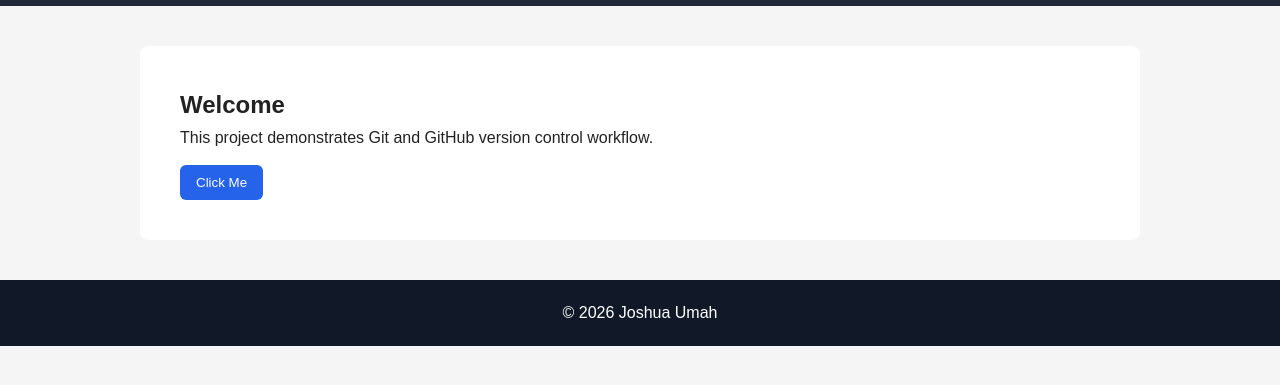
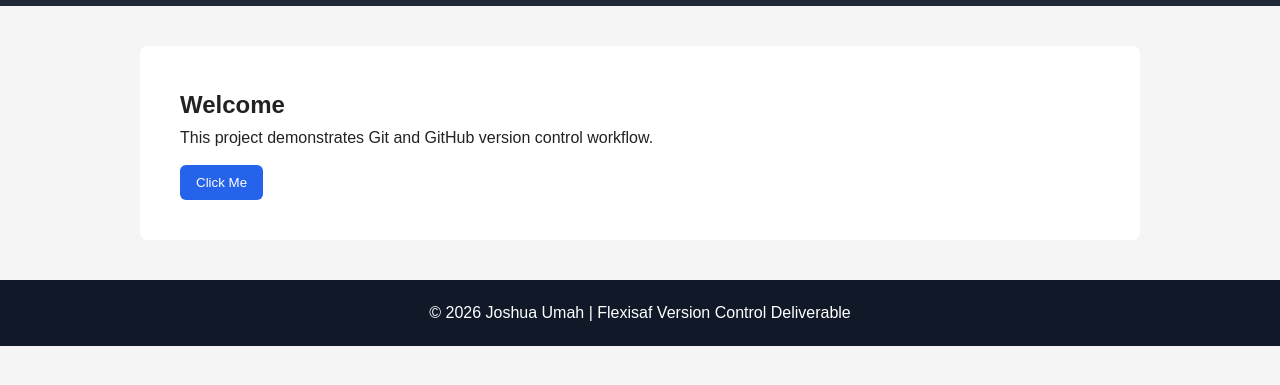
Before and after one commit to law316/Frontend-version-control-task-JoshuaUmah, a plain HTML site: page index.html in a window 1280 px wide. Shown: the part 85-470 px from the top of the page. Drawn offline with Linux system fonts and the light colour scheme.

Commit message:
feat: update footer text with project context

```diff
--- a/index.html
+++ b/index.html
@@ -29,7 +29,7 @@
 
   <footer id="site-footer">
     <div class="container">
-      <p>© 2026 Joshua Umah</p>
+      <p><p>© 2026 Joshua Umah | Flexisaf Version Control Deliverable</p></p>
     </div>
   </footer>
 
```
